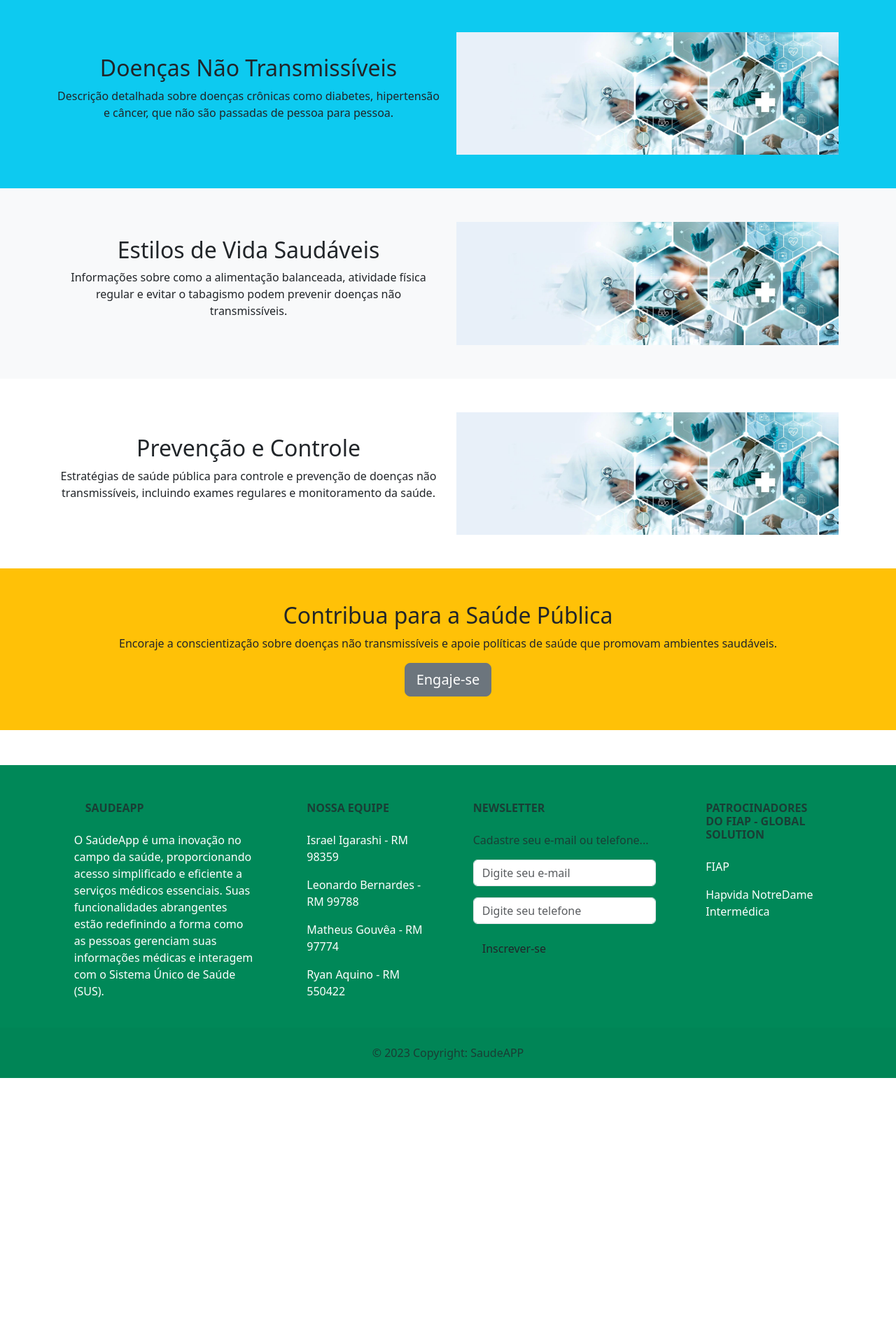
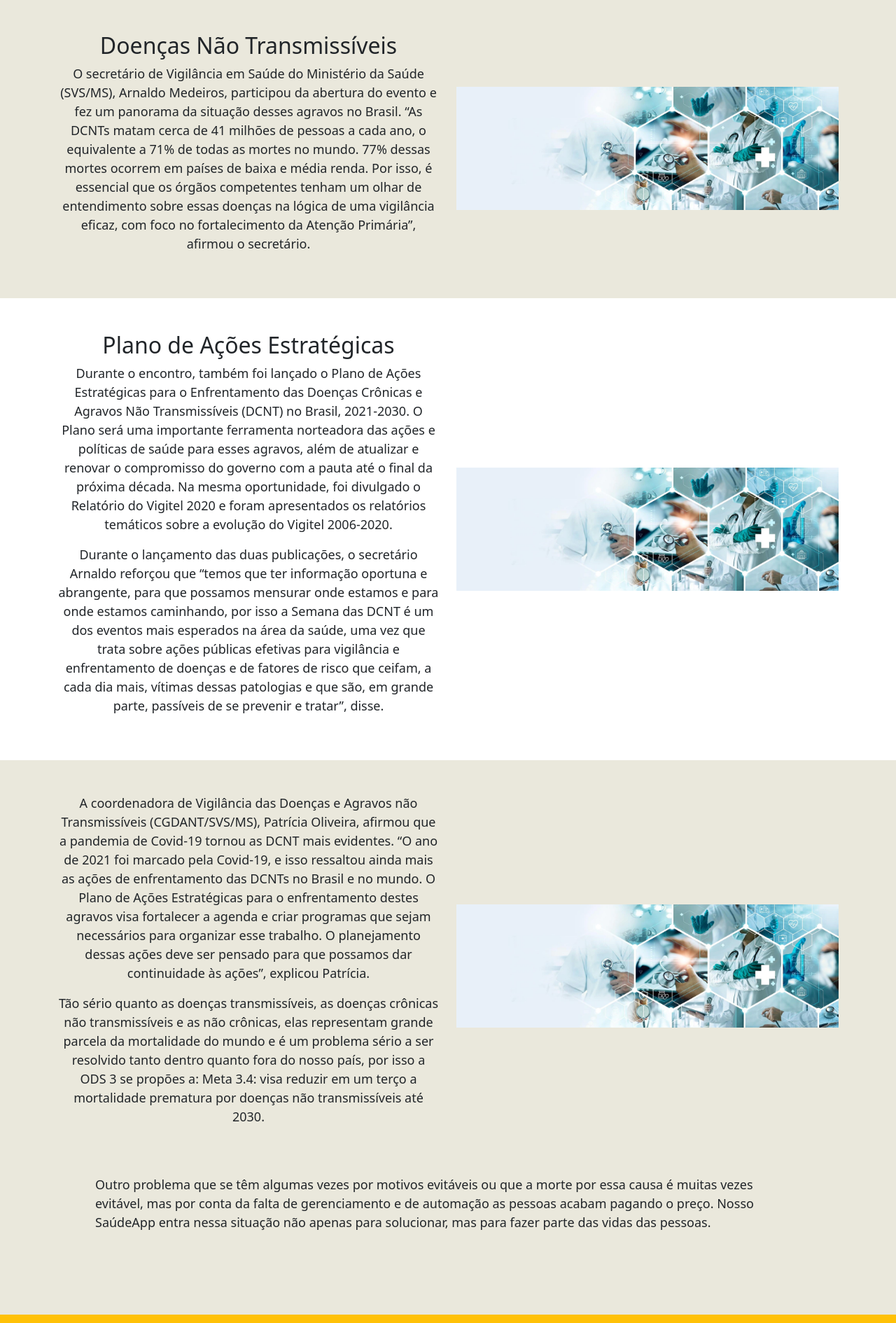
Before and after one commit to igarashiisrael/FIAP_GlobalSolution2_2023, a React (Create React App) app in the folder globalsolution/: page /doencas-nao-transmissiveis in a window 1280 px wide. Shown: the part 470-2360 px from the top of the page at 70% size. Before the commit the page ends 2010 px from the top, so only its background shows below. Built offline with nearby package versions, Linux system fonts and the light colour scheme.

Commit message:
doenças nao transmissiveis

```diff
--- a/globalsolution/src/components/DoencasNaoTransmissiveis/DoencasNaoTransmissiveis.css
+++ b/globalsolution/src/components/DoencasNaoTransmissiveis/DoencasNaoTransmissiveis.css
@@ -0,0 +1,11 @@
+.prevencao {
+    background-color: #eae8dc;
+}
+
+.texto {
+    font-size: 18px;
+}
+
+.texto-info{
+    padding: 3em;
+}
--- a/globalsolution/src/components/DoencasNaoTransmissiveis/DoencasNaoTransmissiveis.js
+++ b/globalsolution/src/components/DoencasNaoTransmissiveis/DoencasNaoTransmissiveis.js
@@ -8,7 +8,7 @@ function DoencasNaoTransmissiveis() {
                 <img src={NonTransmissibleDiseasesImage} className="img-fluid" alt="Imagem representativa de Doenças Não Transmissíveis" />
             </section>
 
-            <section className="features bg-info py-5">
+            <section className="features prevencao py-5">
                 <div className="container">
                     <div className="row align-items-center">
                         <div className="col-md-6 order-md-2">
@@ -16,18 +16,19 @@ function DoencasNaoTransmissiveis() {
                         </div>
                         <div className="col-md-6 order-md-1 text-center">
                             <h2>Doenças Não Transmissíveis</h2>
-                            <p>Descrição detalhada sobre doenças crônicas como diabetes, hipertensão e câncer, que não são passadas de pessoa para pessoa.</p>
+                            <p class="texto">O secretário de Vigilância em Saúde do Ministério da Saúde (SVS/MS), Arnaldo Medeiros, participou da abertura do evento e fez um panorama da situação desses agravos no Brasil. “As DCNTs matam cerca de 41 milhões de pessoas a cada ano, o equivalente a 71% de todas as mortes no mundo. 77% dessas mortes ocorrem em países de baixa e média renda. Por isso, é essencial que os órgãos competentes tenham um olhar de entendimento sobre essas doenças na lógica de uma vigilância eficaz, com foco no fortalecimento da Atenção Primária”, afirmou o secretário.</p>
                         </div>
                     </div>
                 </div>
             </section>
 
-            <section className="primary-content bg-light py-5">
+            <section className="primary-content py-5">
                 <div className="container">
                     <div className="row align-items-center">
                         <div className="col-md-6 text-center order-md-1">
-                            <h2>Estilos de Vida Saudáveis</h2>
-                            <p>Informações sobre como a alimentação balanceada, atividade física regular e evitar o tabagismo podem prevenir doenças não transmissíveis.</p>
+                            <h2>Plano de Ações Estratégicas</h2>
+                            <p class="texto">Durante o encontro, também foi lançado o Plano de Ações Estratégicas para o Enfrentamento das Doenças Crônicas e Agravos Não Transmissíveis (DCNT) no Brasil, 2021-2030. O Plano será uma importante ferramenta norteadora das ações e políticas de saúde para esses agravos, além de atualizar e renovar o compromisso do governo com a pauta até o final da próxima década. Na mesma oportunidade, foi divulgado o Relatório do Vigitel 2020 e foram apresentados os relatórios temáticos sobre a evolução do Vigitel 2006-2020.</p>
+                            <p class="texto">Durante o lançamento das duas publicações, o secretário Arnaldo reforçou que “temos que ter informação oportuna e abrangente, para que possamos mensurar onde estamos e para onde estamos caminhando, por isso a Semana das DCNT é um dos eventos mais esperados na área da saúde, uma vez que trata sobre ações públicas efetivas para vigilância e enfrentamento de doenças e de fatores de risco que ceifam, a cada dia mais, vítimas dessas patologias e que são, em grande parte, passíveis de se prevenir e tratar”, disse.</p>
                         </div>
                         <div className="col-md-6 order-md-2">
                             <img src={NonTransmissibleDiseasesImage} className="img-fluid" alt="Estilos de Vida Saudáveis" />
@@ -36,17 +37,19 @@ function DoencasNaoTransmissiveis() {
                 </div>
             </section>
 
-            <section className="secondary-content bg-white py-5">
+            <section className="secondary-content prevencao py-5">
                 <div className="container">
                     <div className="row align-items-center">
                         <div className="col-md-6 order-md-2">
                             <img src={NonTransmissibleDiseasesImage} className="img-fluid" alt="Prevenção de Doenças Não Transmissíveis" />
                         </div>
                         <div className="col-md-6 order-md-1 text-center">
-                            <h2>Prevenção e Controle</h2>
-                            <p>Estratégias de saúde pública para controle e prevenção de doenças não transmissíveis, incluindo exames regulares e monitoramento da saúde.</p>
+
+                            <p class="texto">A coordenadora de Vigilância das Doenças e Agravos não Transmissíveis (CGDANT/SVS/MS), Patrícia Oliveira, afirmou que a pandemia de Covid-19 tornou as DCNT mais evidentes. “O ano de 2021 foi marcado pela Covid-19, e isso ressaltou ainda mais as ações de enfrentamento das DCNTs no Brasil e no mundo. O Plano de Ações Estratégicas para o enfrentamento destes agravos visa fortalecer a agenda e criar programas que sejam necessários para organizar esse trabalho. O planejamento dessas ações deve ser pensado para que possamos dar continuidade às ações”, explicou Patrícia.</p>
+                            <p class="texto">Tão sério quanto as doenças transmissíveis, as doenças crônicas não transmissíveis e as não crônicas, elas representam grande parcela da mortalidade do mundo e é um problema sério a ser resolvido tanto dentro quanto fora do nosso país, por isso a ODS 3 se propões a: Meta 3.4: visa reduzir em um terço a mortalidade prematura por doenças não transmissíveis até 2030.</p>
                         </div>
                     </div>
+                        <p class="texto texto-info">Outro problema que se têm algumas vezes por motivos evitáveis ou que a morte por essa causa é muitas vezes evitável, mas por conta da falta de gerenciamento e de automação as pessoas acabam pagando o preço. Nosso SaúdeApp entra nessa situação não apenas para solucionar, mas para fazer parte das vidas das pessoas.</p>
                 </div>
             </section>
 
```
